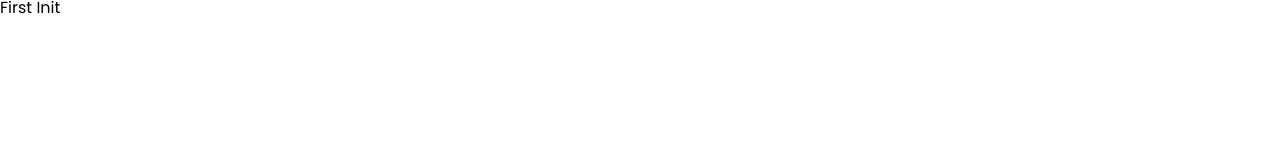
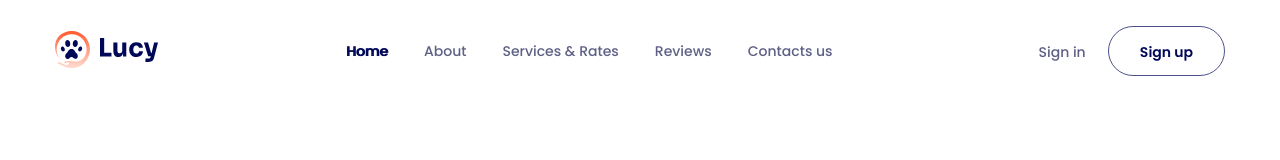
Before and after one commit to JohnT6/f8-htmlcss-04, a plain HTML site: page index.html in a window 1280 px wide. Shown: the top 160 px of the page. Drawn offline with Linux system fonts and the light colour scheme.

Commit message:
Làm phần Header

```diff
--- a/assets/css/styles.css
+++ b/assets/css/styles.css
@@ -1,5 +1,10 @@
 * {
     box-sizing: border-box;
+}
+
+:root {
+    --font-heading: "Sora", sans-serif;
+    --primary-color: #000958;
 }
 
 html {
@@ -10,3 +15,113 @@ body {
     font-size: 1.6rem;
     font-family: "Poppins", serif;
 }
+/* Common */
+input,
+select,
+button,
+textarea {
+    font-size: inherit;
+    font-family: inherit;
+}
+
+a {
+    text-decoration: none;
+}
+
+.container {
+    width: 1170px;
+    max-width: calc(100% - 48px);
+    margin: 0 auto;
+}
+
+.btn {
+    --height: 56px;
+
+    display: inline-block;
+    min-width: 130px;
+    height: var(--height);
+    line-height: var(--height);
+    border-radius: 999px;
+    border: 1px solid rgba(0, 9, 88, 0.7);
+    color: var(--primary-color);
+    text-align: center;
+    font-size: 1.4rem;
+    font-weight: 600;
+}
+
+/* Header */
+.header {
+    padding: 26px 0;
+}
+
+.fixed {
+    position: sticky;
+    top: -13px;
+    z-index: 1;
+}
+
+.header__inner {
+    display: flex;
+    justify-content: space-between;
+    align-items: center;
+}
+
+.navbar__list {
+    display: flex;
+}
+
+.navbar__link,
+.header-action__link {
+    padding: 8px 18px;
+    color: #5e6085;
+    font-size: 1.4rem;
+    font-weight: 500;
+    line-height: 1; /* 100% */
+}
+
+.navbar__link.active {
+    color: var(--primary-color);
+    text-shadow: 1px 0 0 currentColor;
+}
+
+.navbar__link:hover {
+    color: var(--primary-color);
+    text-shadow: 1px 0 0 currentColor;
+}
+
+.header-action__link:hover {
+    text-decoration: underline;
+}
+
+.header-action__btn {
+    position: relative;
+    overflow: clip;
+    min-width: 117px;
+    height: 50px;
+    line-height: 50px;
+}
+
+.header-action__btn span {
+    position: relative;
+    z-index: 1;
+    transition: color 0.5s;
+}
+
+.header-action__btn::after {
+    content: "";
+    position: absolute;
+    top: 0;
+    left: 0;
+    bottom: 0;
+    width: 0;
+    background: var(--primary-color);
+    transition: width 0.5s ease-in-out;
+}
+
+.header-action__btn:hover {
+    color: #fff;
+}
+
+.header-action__btn:hover::after {
+    width: 100%;
+}
--- a/index.html
+++ b/index.html
@@ -3,7 +3,7 @@
     <head>
         <meta charset="UTF-8" />
         <meta name="viewport" content="width=device-width, initial-scale=1.0" />
-        <title>Lucky</title>
+        <title>Lucy - Established & Trusted Pet Care Service</title>
         <!-- Reset CSS -->
         <link rel="stylesheet" href="assets/css/reset.css" />
 
@@ -39,7 +39,49 @@
         <!-- Stylesheet -->
         <link rel="stylesheet" href="assets/css/styles.css" />
     </head>
-    <body>
-        <h1>First Init</h1>
+    <body style="height: 10000px">
+        <header class="header fixed">
+            <div class="container">
+                <div class="header__inner">
+                    <a href="#"
+                        ><img src="./assets/img/Logo.svg" alt="Lucy"
+                    /></a>
+
+                    <nav class="navbar">
+                        <ul class="navbar__list">
+                            <li class="navbar__item">
+                                <a href="#" class="navbar__link active">Home</a>
+                            </li>
+                            <li class="navbar__item">
+                                <a href="#about" class="navbar__link">About</a>
+                            </li>
+                            <li class="navbar__item">
+                                <a href="#services" class="navbar__link">
+                                    Services & Rates
+                                </a>
+                            </li>
+                            <li class="navbar__item">
+                                <a href="#reviews" class="navbar__link">
+                                    Reviews
+                                </a>
+                            </li>
+                            <li class="navbar__item">
+                                <a href="#contacts" class="navbar__link">
+                                    Contacts us
+                                </a>
+                            </li>
+                        </ul>
+                    </nav>
+
+                    <!-- Header action -->
+                    <div class="header-action">
+                        <a href="#!" class="header-action__link">Sign in</a>
+                        <a href="#!" class="btn header-action__btn">
+                            <span>Sign up</span>
+                        </a>
+                    </div>
+                </div>
+            </div>
+        </header>
     </body>
 </html>
```
Also changed, not shown: assets/img/Logo.svg (added).
